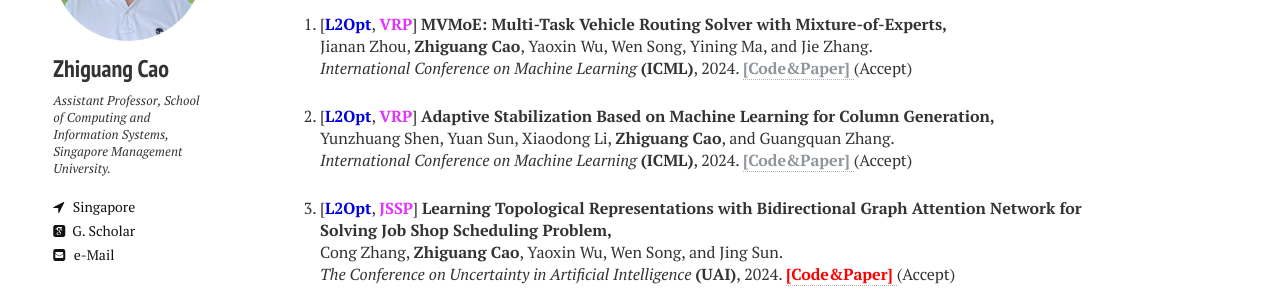
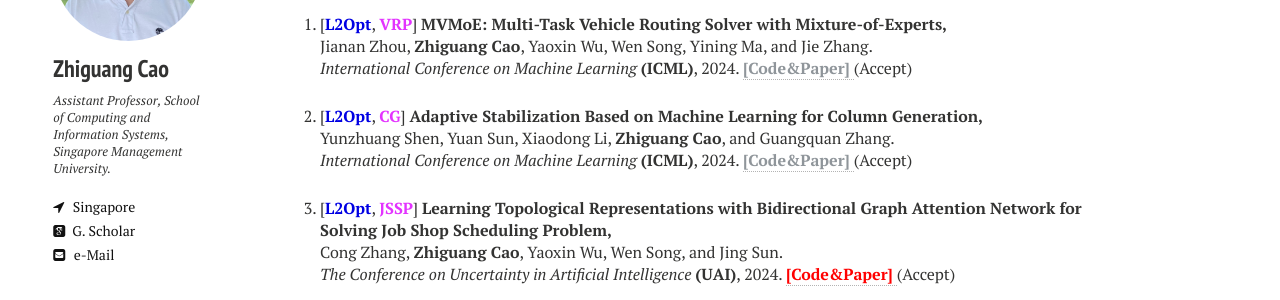
Before and after one commit to zhiguangcaosg/zhiguangcaosg.github.io, a Jekyll site: the page built from publications.md, in a window 1280 px wide and 900 px high. Shown: the part 206-506 px from the top of the window. Built offline with Jekyll 4.4.1, drawn with Linux system fonts in a browser that asks for light colours; nearby versions of some CDN libraries.

Commit message:
Update publications.html

```diff
--- a/_layouts/publications.html
+++ b/_layouts/publications.html
@@ -100,7 +100,7 @@ div.bibtex pre { font-size: 75%; overflow: auto;  width: 100%; padding: 0em 0em;
 
 <li>
 <p>
-[<font color="#0000E3"><b>L2Opt</b></font>, <font color="#E333FF"><b>VRP</b></font>] <b>Adaptive Stabilization Based on Machine Learning for Column Generation,</b>
+[<font color="#0000E3"><b>L2Opt</b></font>, <font color="#E333FF"><b>CG</b></font>] <b>Adaptive Stabilization Based on Machine Learning for Column Generation,</b>
 <br> Yunzhuang Shen, Yuan Sun, Xiaodong Li, <b>Zhiguang Cao</b>, and Guangquan Zhang.<br>
 <i> International Conference on Machine Learning</i> <b>(ICML)</b>, 2024. <a href="https://zhiguangcaosg.github.io/publications/"> <font color="#8F959A"><b>[Code&Paper]</b> </font></a> (Accept)
 </p>
```
